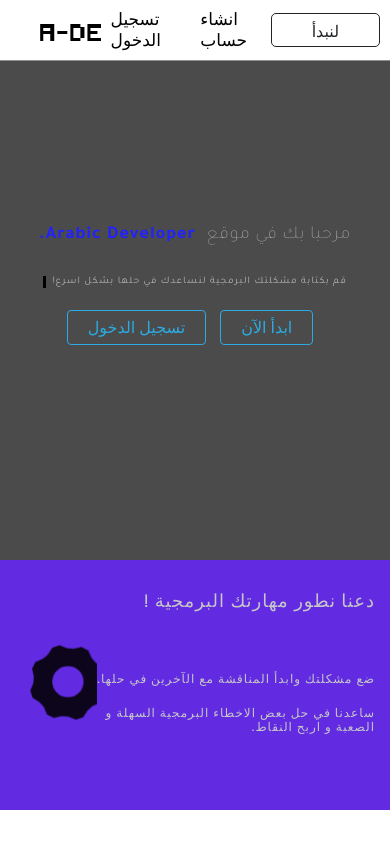
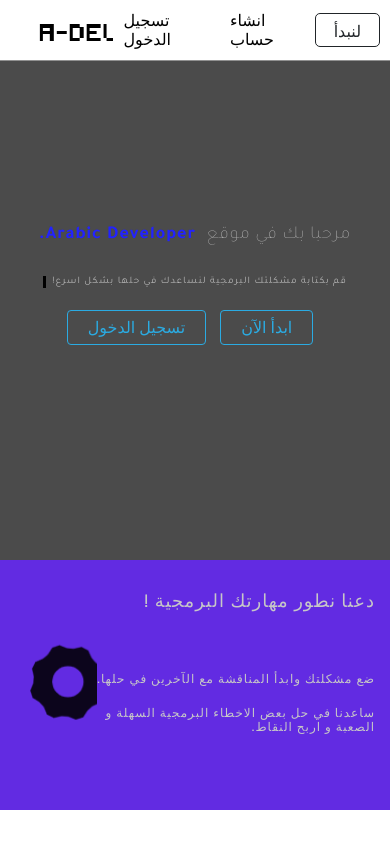
Before and after one commit to python3dev/LoaiFA_HTML, a plain HTML site: page index.html in a window 390 px wide. Drawn offline with Linux system fonts and the light colour scheme; a web font is replaced by a local one.

Commit message:
Update style.css

```diff
--- a/style.css
+++ b/style.css
@@ -227,6 +227,13 @@ logo {
 }
 /* ----------------------------------------------------Mobile Design -----------------------------------------------*/
 @media screen and (max-width:850px) {
+    .item{
+        font-size:16px;
+    }
+    .start{
+        padding-right: 18px;
+        padding-left: 18px;
+    }
     .bigs-centered{
         font-size: 18px;
     }
```
